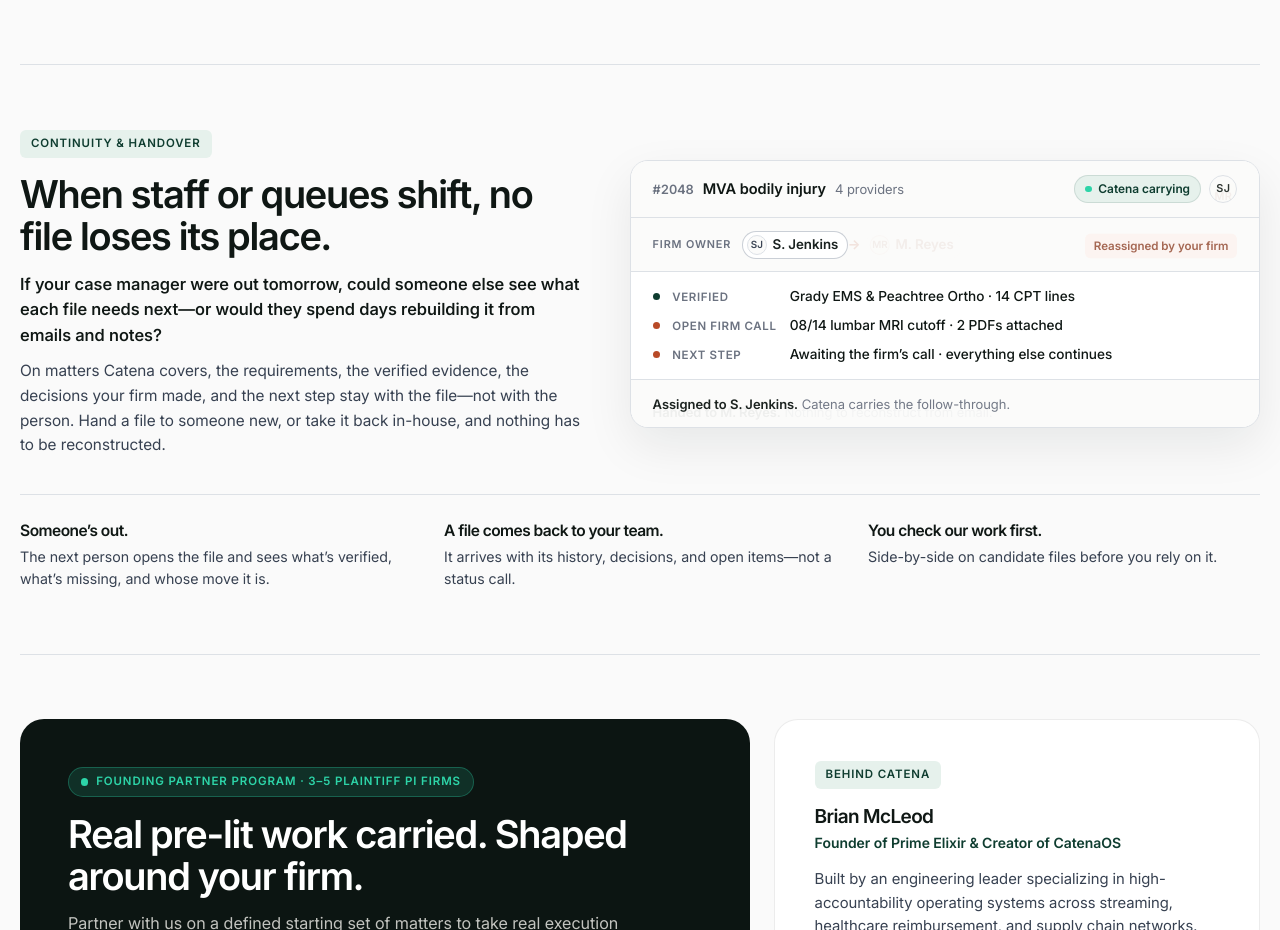
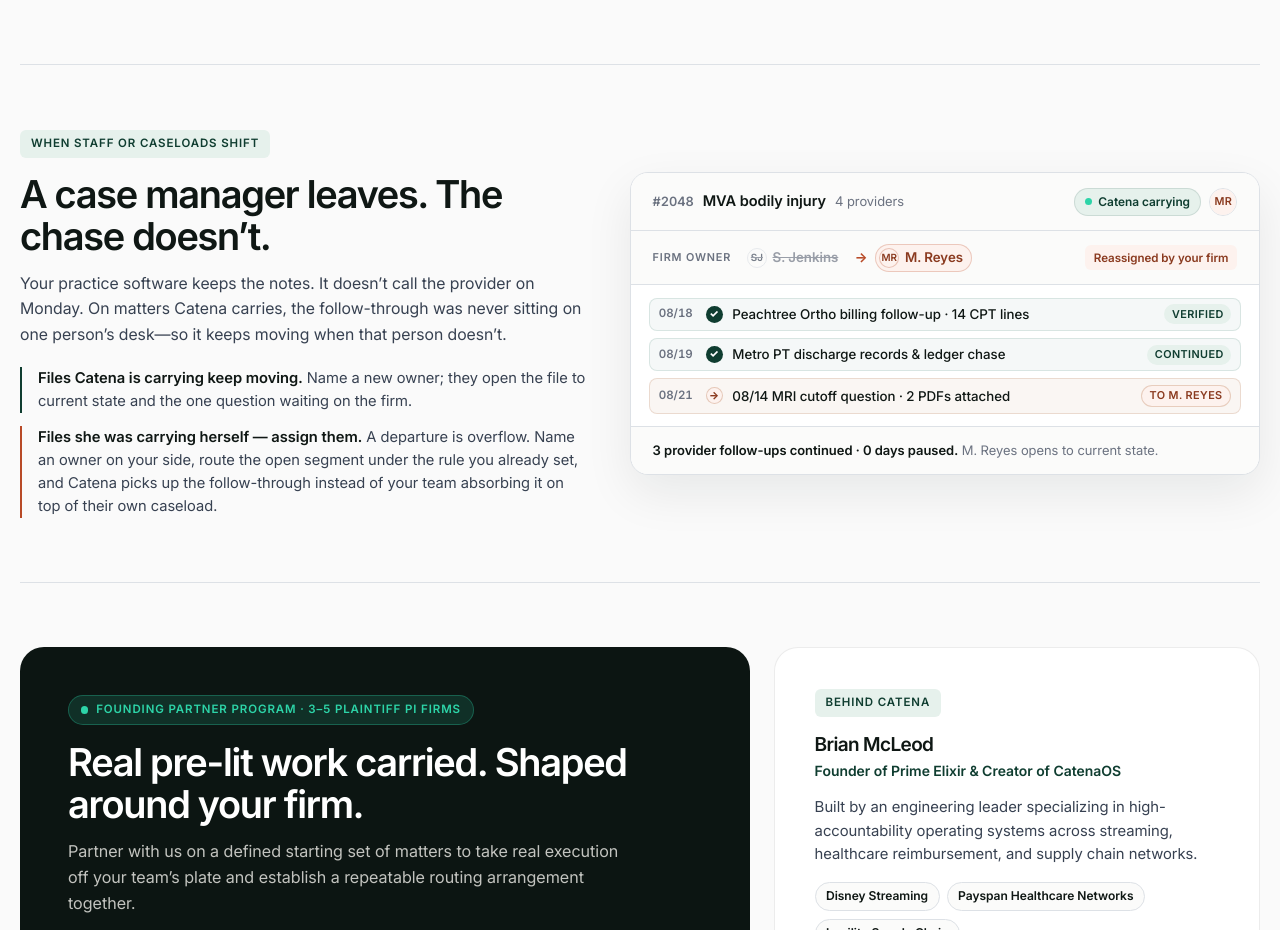
Before and after one commit to PrimeElixir/catena-landing, a Next.js app: page / in a window 1280 px wide. Shown: the part 3425-4355 px from the top of the page. Built offline with nearby package versions, Linux system fonts and the light colour scheme.

Commit message:
Reframe Continuity & Handover around active follow-through and live tick rows

```diff
--- a/src/app/globals.css
+++ b/src/app/globals.css
@@ -2735,19 +2735,38 @@
   align-items: center;
 }
 
-.continuity-question {
-  margin-top: 0.9rem;
-  color: var(--ink);
-  font-size: 1.04rem;
-  font-weight: 560;
-  line-height: 1.52;
-}
-
 .continuity-lead {
-  margin-top: 0.7rem;
+  margin-top: 0.85rem;
   color: var(--ink-secondary);
-  font-size: 0.97rem;
-  line-height: 1.6;
+  font-size: 1rem;
+  line-height: 1.58;
+}
+
+.continuity-cases {
+  list-style: none;
+  padding: 0;
+  margin: 1.25rem 0 0;
+  display: flex;
+  flex-direction: column;
+  gap: 0.85rem;
+}
+
+.continuity-cases li {
+  position: relative;
+  padding-left: 1rem;
+  border-left: 2px solid var(--accent);
+  font-size: 0.93rem;
+  line-height: 1.54;
+  color: var(--ink-secondary);
+}
+
+.continuity-cases li:last-child {
+  border-left-color: var(--copper);
+}
+
+.continuity-cases li strong {
+  color: var(--ink);
+  font-weight: 650;
 }
 
 .handover-card {
@@ -2931,49 +2950,108 @@
   transform: translateY(0);
 }
 
-.handover-snapshot {
-  padding: 0.9rem 1.35rem;
+.handover-tick-list {
+  padding: 0.78rem 1.15rem;
   display: flex;
   flex-direction: column;
-  gap: 0.62rem;
-}
-
-.handover-snap-row {
+  gap: 0.42rem;
+}
+
+.handover-tick-row {
   display: grid;
-  grid-template-columns: 10px 108px minmax(0, 1fr);
-  align-items: baseline;
-  column-gap: 0.6rem;
-  font-size: 0.86rem;
-  line-height: 1.42;
-}
-
-.handover-snap-dot {
-  width: 7px;
-  height: 7px;
+  grid-template-columns: 38px 18px minmax(0, 1fr) auto;
+  align-items: center;
+  column-gap: 0.55rem;
+  font-size: 0.84rem;
+  line-height: 1.38;
+  padding: 0.36rem 0.52rem;
+  border-radius: 8px;
+  border: 1px solid transparent;
+  transition: background 0.35s var(--ease-out),
+    border-color 0.35s var(--ease-out), opacity 0.35s var(--ease-out);
+}
+
+.handover-tick-row:not(.handover-tick-done):not(.handover-tick-routed):not(.handover-tick-active) {
+  opacity: 0.56;
+}
+
+.handover-tick-active {
+  background: rgba(15, 92, 70, 0.045);
+  border-color: rgba(15, 92, 70, 0.14);
+}
+
+.handover-tick-done {
+  background: rgba(15, 92, 70, 0.04);
+  border-color: rgba(15, 92, 70, 0.12);
+}
+
+.handover-tick-routed {
+  background: rgba(168, 92, 43, 0.055);
+  border-color: rgba(168, 92, 43, 0.18);
+}
+
+.handover-tick-date {
+  font-size: 0.72rem;
+  font-weight: 650;
+  font-variant-numeric: tabular-nums;
+  color: var(--muted);
+}
+
+.handover-tick-check {
+  width: 17px;
+  height: 17px;
   border-radius: 50%;
-  display: inline-block;
-  transform: translateY(-1px);
-}
-
-.handover-snap-dot-green {
+  display: inline-flex;
+  align-items: center;
+  justify-content: center;
+  font-size: 0.66rem;
+  font-weight: 800;
+  color: var(--muted);
+  background: rgba(15, 23, 20, 0.06);
+  transition: background 0.3s var(--ease-out), color 0.3s var(--ease-out),
+    transform 0.3s var(--ease-out);
+}
+
+.handover-tick-done .handover-tick-check {
   background: var(--accent);
-}
-
-.handover-snap-dot-copper {
-  background: var(--copper);
-}
-
-.handover-snap-label {
-  font-size: 0.72rem;
+  color: #ffffff;
+}
+
+.handover-tick-routed .handover-tick-check {
+  background: var(--copper-soft);
+  color: var(--copper-ink);
+  border: 1px solid rgba(168, 92, 43, 0.28);
+}
+
+.handover-tick-text {
+  color: var(--ink);
+  font-weight: 500;
+  min-width: 0;
+}
+
+.handover-tick-chip {
+  font-size: 0.68rem;
   font-weight: 700;
+  letter-spacing: 0.04em;
   text-transform: uppercase;
-  letter-spacing: 0.06em;
+  padding: 0.16rem 0.48rem;
+  border-radius: 999px;
+  white-space: nowrap;
+  background: rgba(15, 23, 20, 0.06);
   color: var(--muted);
-}
-
-.handover-snap-val {
-  color: var(--ink);
-  font-weight: 500;
+  transition: background 0.3s var(--ease-out), color 0.3s var(--ease-out),
+    border-color 0.3s var(--ease-out);
+}
+
+.handover-tick-chip-green {
+  background: var(--accent-soft);
+  color: var(--accent);
+}
+
+.handover-tick-chip-copper {
+  background: var(--copper-soft);
+  color: var(--copper-ink);
+  border: 1px solid rgba(168, 92, 43, 0.25);
 }
 
 .handover-footer {
@@ -3010,34 +3088,14 @@
   transform: translateY(0);
 }
 
-.continuity-points {
-  margin-top: 2.25rem;
-  padding-top: 1.6rem;
-  border-top: 1px solid var(--line);
-  display: grid;
-  grid-template-columns: repeat(3, minmax(0, 1fr));
-  gap: 2rem;
-}
-
-.continuity-point h3 {
-  font-size: 0.98rem;
-  font-weight: 650;
-  color: var(--ink);
-  margin-bottom: 0.32rem;
-}
-
-.continuity-point p {
-  margin: 0;
-  font-size: 0.9rem;
-  line-height: 1.54;
-  color: var(--ink-secondary);
-}
-
 @media (prefers-reduced-motion: reduce) {
   .handover-avatar-slot,
   .handover-person,
   .handover-swap-arrow,
   .handover-reassigned-tag,
+  .handover-tick-row,
+  .handover-tick-check,
+  .handover-tick-chip,
   .handover-footer-from,
   .handover-footer-to {
     transition: none !important;
@@ -3590,7 +3648,6 @@
   .assignment-grid,
   .resp-playbook,
   .continuity-split,
-  .continuity-points,
   .founder-layout,
   .brief-hero-grid,
   .evidence-pair,
@@ -3632,13 +3689,14 @@
     grid-template-columns: 1fr;
   }
 
-  .handover-snap-row {
-    grid-template-columns: 10px minmax(0, 1fr);
-    row-gap: 0.15rem;
-  }
-
-  .handover-snap-val {
-    grid-column: 2;
+  .handover-tick-row {
+    grid-template-columns: 36px 18px minmax(0, 1fr);
+    row-gap: 0.25rem;
+  }
+
+  .handover-tick-chip {
+    grid-column: 3;
+    justify-self: start;
   }
 
   .cp-owner-divider,
--- a/src/app/page.tsx
+++ b/src/app/page.tsx
@@ -142,48 +142,34 @@
         <span id="integrations" className="anchor-alias" />
         <div className="continuity-split">
           <div className="continuity-copy">
-            <p className="eyebrow">Continuity &amp; Handover</p>
+            <p className="eyebrow">When staff or caseloads shift</p>
             <h2 id="continuity-title">
-              When staff or queues shift, no file loses its place.
+              A case manager leaves. The chase doesn’t.
             </h2>
-            <p className="continuity-question">
-              If your case manager were out tomorrow, could someone else see
-              what each file needs next—or would they spend days rebuilding it
-              from emails and notes?
+            <p className="continuity-lead">
+              Your practice software keeps the notes. It doesn’t call the
+              provider on Monday. On matters Catena carries, the follow-through
+              was never sitting on one person’s desk—so it keeps moving when
+              that person doesn’t.
             </p>
-            <p className="continuity-lead">
-              On matters Catena covers, the requirements, the verified evidence,
-              the decisions your firm made, and the next step stay with the
-              file—not with the person. Hand a file to someone new, or take it
-              back in-house, and nothing has to be reconstructed.
-            </p>
+            <ul className="continuity-cases">
+              <li>
+                <strong>Files Catena is carrying keep moving.</strong> Name a
+                new owner; they open the file to current state and the one
+                question waiting on the firm.
+              </li>
+              <li>
+                <strong>Files she was carrying herself — assign them.</strong> A
+                departure is overflow. Name an owner on your side, route the
+                open segment under the rule you already set, and Catena picks up
+                the follow-through instead of your team absorbing it on top of
+                their own caseload.
+              </li>
+            </ul>
           </div>
 
           <div className="continuity-media">
             <ContinuityHandoverCard />
-          </div>
-        </div>
-
-        <div className="continuity-points">
-          <div className="continuity-point">
-            <h3>Someone’s out.</h3>
-            <p>
-              The next person opens the file and sees what’s verified, what’s
-              missing, and whose move it is.
-            </p>
-          </div>
-          <div className="continuity-point">
-            <h3>A file comes back to your team.</h3>
-            <p>
-              It arrives with its history, decisions, and open items—not a
-              status call.
-            </p>
-          </div>
-          <div className="continuity-point">
-            <h3>You check our work first.</h3>
-            <p>
-              Side-by-side on candidate files before you rely on it.
-            </p>
           </div>
         </div>
       </section>
--- a/src/components/InteractivePlatformShowcase.tsx
+++ b/src/components/InteractivePlatformShowcase.tsx
@@ -1294,7 +1294,7 @@
 export function ContinuityHandoverCard() {
   const cardRef = useRef<HTMLDivElement | null>(null);
   const [inView, setInView] = useState(false);
-  const [reassigned, setReassigned] = useState(false);
+  const [step, setStep] = useState(0);
 
   useEffect(() => {
     const el = cardRef.current;
@@ -1306,7 +1306,7 @@
     ) {
       const id = window.setTimeout(() => {
         setInView(true);
-        setReassigned(true);
+        setStep(3);
       }, 0);
       return () => window.clearTimeout(id);
     }
@@ -1333,33 +1333,35 @@
       return;
     }
 
-    // Start in S. Jenkins state for 1.4s so the viewer sees the "before",
-    // then transition to M. Reyes and hold for 3.8s, repeating on a calm 6.2s cycle.
-    let timeout1: number | undefined;
-    let timeout2: number | undefined;
+    let t1: number | undefined;
+    let t2: number | undefined;
+    let t3: number | undefined;
 
     const runCycle = () => {
-      setReassigned(false);
-      timeout1 = window.setTimeout(() => {
-        setReassigned(true);
-      }, 1600);
+      setStep(0);
+      t1 = window.setTimeout(() => setStep(1), 850);
+      t2 = window.setTimeout(() => setStep(2), 1950);
+      t3 = window.setTimeout(() => setStep(3), 3100);
     };
 
     runCycle();
-    const interval = window.setInterval(runCycle, 6400);
+    const interval = window.setInterval(runCycle, 7200);
 
     return () => {
       window.clearInterval(interval);
-      if (timeout1 !== undefined) window.clearTimeout(timeout1);
-      if (timeout2 !== undefined) window.clearTimeout(timeout2);
+      if (t1 !== undefined) window.clearTimeout(t1);
+      if (t2 !== undefined) window.clearTimeout(t2);
+      if (t3 !== undefined) window.clearTimeout(t3);
     };
   }, [inView]);
+
+  const reassigned = step >= 2;
 
   return (
     <div
       ref={cardRef}
-      className={`handover-card ${reassigned ? "handover-card-active" : ""}`}
-      aria-label="Matter #2048 reassigned from S. Jenkins to M. Reyes with context preserved"
+      className={`handover-card ${reassigned ? "handover-card-active" : ""} handover-step-${step}`}
+      aria-label="Matter #2048 provider follow-ups continuing without pause while firm owner changes from S. Jenkins to M. Reyes"
     >
       <div className="matter-story-header">
         <div className="matter-story-meta">
@@ -1386,7 +1388,7 @@
         </div>
       </div>
 
-      {/* Animated Reassignment Bar */}
+      {/* Secondary detail: Firm Owner Reassignment Bar */}
       <div className="handover-owner-bar">
         <div className="handover-owner-left">
           <span className="handover-owner-kicker">Firm owner</span>
@@ -1409,48 +1411,65 @@
         <span className="handover-reassigned-tag">Reassigned by your firm</span>
       </div>
 
-      {/* 3-Part Snapshot: Verified / Open firm call / Next step */}
-      <div className="handover-snapshot">
-        <div className="handover-snap-row">
-          <span
-            className="handover-snap-dot handover-snap-dot-green"
-            aria-hidden="true"
-          />
-          <span className="handover-snap-label">Verified</span>
-          <span className="handover-snap-val">
-            Grady EMS &amp; Peachtree Ortho · 14 CPT lines
+      {/* Primary motion: 3 follow-up rows ticking forward across the owner swap */}
+      <div className="handover-tick-list">
+        <div
+          className={`handover-tick-row ${step >= 1 ? "handover-tick-done" : "handover-tick-active"}`}
+        >
+          <span className="handover-tick-date">08/18</span>
+          <span className="handover-tick-check" aria-hidden="true">
+            {step >= 1 ? "✓" : "●"}
+          </span>
+          <span className="handover-tick-text">
+            Peachtree Ortho billing follow-up · 14 CPT lines
+          </span>
+          <span className="handover-tick-chip handover-tick-chip-green">
+            {step >= 1 ? "Verified" : "Following up"}
           </span>
         </div>
-        <div className="handover-snap-row">
-          <span
-            className="handover-snap-dot handover-snap-dot-copper"
-            aria-hidden="true"
-          />
-          <span className="handover-snap-label">Open firm call</span>
-          <span className="handover-snap-val">
-            08/14 lumbar MRI cutoff · 2 PDFs attached
+
+        <div
+          className={`handover-tick-row ${step >= 2 ? "handover-tick-done" : step === 1 ? "handover-tick-active" : ""}`}
+        >
+          <span className="handover-tick-date">08/19</span>
+          <span className="handover-tick-check" aria-hidden="true">
+            {step >= 2 ? "✓" : "●"}
+          </span>
+          <span className="handover-tick-text">
+            Metro PT discharge records &amp; ledger chase
+          </span>
+          <span className="handover-tick-chip handover-tick-chip-green">
+            {step >= 2 ? "Continued" : "Scheduled"}
           </span>
         </div>
-        <div className="handover-snap-row">
+
+        <div
+          className={`handover-tick-row ${step >= 3 ? "handover-tick-routed" : step === 2 ? "handover-tick-active" : ""}`}
+        >
+          <span className="handover-tick-date">08/21</span>
           <span
-            className="handover-snap-dot handover-snap-dot-copper"
+            className="handover-tick-check handover-tick-check-copper"
             aria-hidden="true"
-          />
-          <span className="handover-snap-label">Next step</span>
-          <span className="handover-snap-val">
-            Awaiting the firm’s call · everything else continues
+          >
+            {step >= 3 ? "→" : "●"}
+          </span>
+          <span className="handover-tick-text">
+            08/14 MRI cutoff question · 2 PDFs attached
+          </span>
+          <span className="handover-tick-chip handover-tick-chip-copper">
+            {step >= 3 ? "To M. Reyes" : "To S. Jenkins"}
           </span>
         </div>
       </div>
 
       <div className="matter-story-footer handover-footer">
         <p className="matter-story-attribution handover-footer-from">
-          <strong>Assigned to S. Jenkins.</strong> Catena carries the
-          follow-through.
+          <strong>Follow-through in motion.</strong> Catena is chasing providers
+          underneath.
         </p>
         <p className="matter-story-attribution handover-footer-to">
-          <strong>Handed to M. Reyes.</strong> Nothing to reconstruct from
-          email.
+          <strong>3 provider follow-ups continued · 0 days paused.</strong> M.
+          Reyes opens to current state.
         </p>
       </div>
     </div>
```
